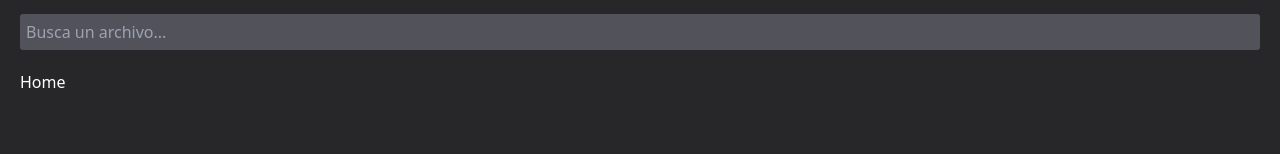
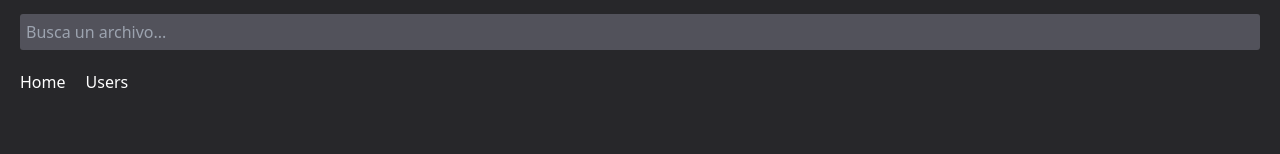
Before and after one commit to erixweb/file_explorer, a Svelte app: page / in a window 1280 px wide. Shown: the part 146-300 px from the top of the page. Built offline with nearby package versions, Linux system fonts and the light colour scheme.

Commit message:
Add type

```diff
--- a/src/store.ts
+++ b/src/store.ts
@@ -1,8 +1,18 @@
 import { BaseDirectory, type FileEntry } from "@tauri-apps/api/fs"
 import { writable } from "svelte/store"
 
-export const baseDirectories = {
+export const baseDirectories: BaseDirectories = {
 	Home: { dir: "C:/" },
+	Users: { dir: "C:/Users/" },
+}
+
+type BaseDirectories = {
+	Home: {
+		dir: string
+	},
+	Users: {
+		dir: string
+	}
 }
 export const appFiles = writable<FileEntry[]>([])
 export const appDir = storeAppDir({ dir: baseDirectories.Home.dir })
```
